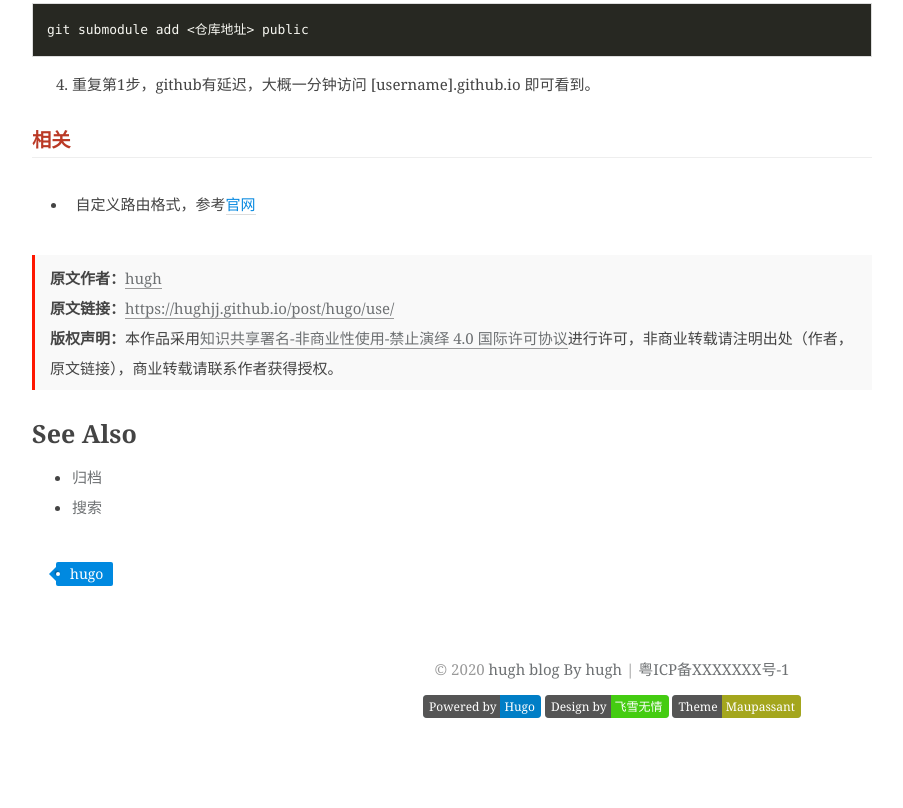
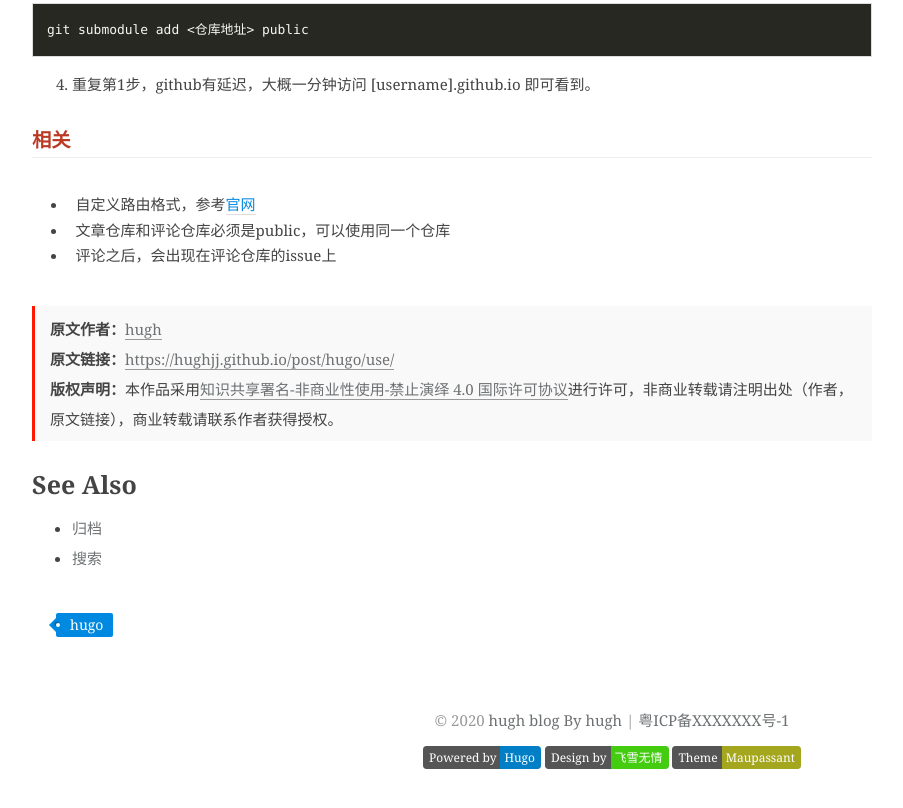
Before and after one commit to hughjj/hughjj.github.io, a plain HTML site: page post/hugo/use/index.html in a window 1280 px wide. Shown: the part 4171-4979 px from the top of the page, without its empty margins (28-931 px from the left). Before the commit the page ends 4948 px from the top, so only its background shows below. Drawn offline with nearby package versions, Linux system fonts and the light colour scheme; some packages are replaced by stand-ins of ours; a script that the page names is missing.

Commit message:
修改文章

```diff
--- a/post/hugo/use/index.html
+++ b/post/hugo/use/index.html
@@ -343,6 +343,8 @@ hugo.linux
 <h2 id="相关">相关</h2>
 <ul>
 <li>自定义路由格式，参考<a href="https://gohugo.io/content-management/urls/#permalinks">官网</a></li>
+<li>文章仓库和评论仓库必须是public，可以使用同一个仓库</li>
+<li>评论之后，会出现在评论仓库的issue上</li>
 </ul>
 
         </div>
```
